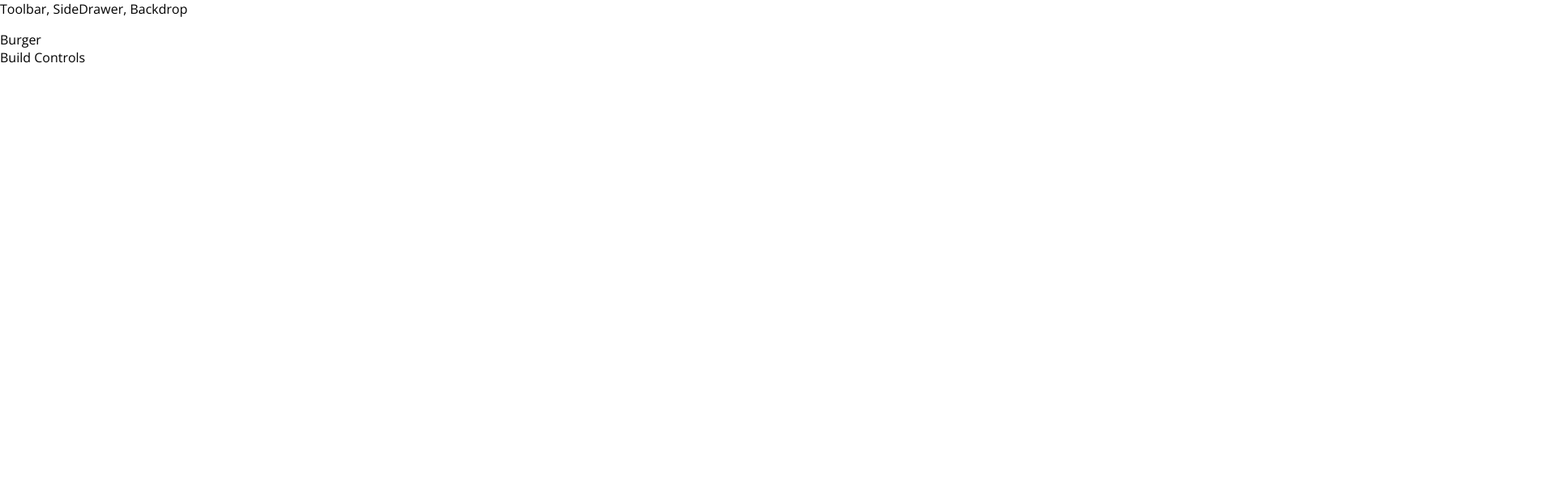
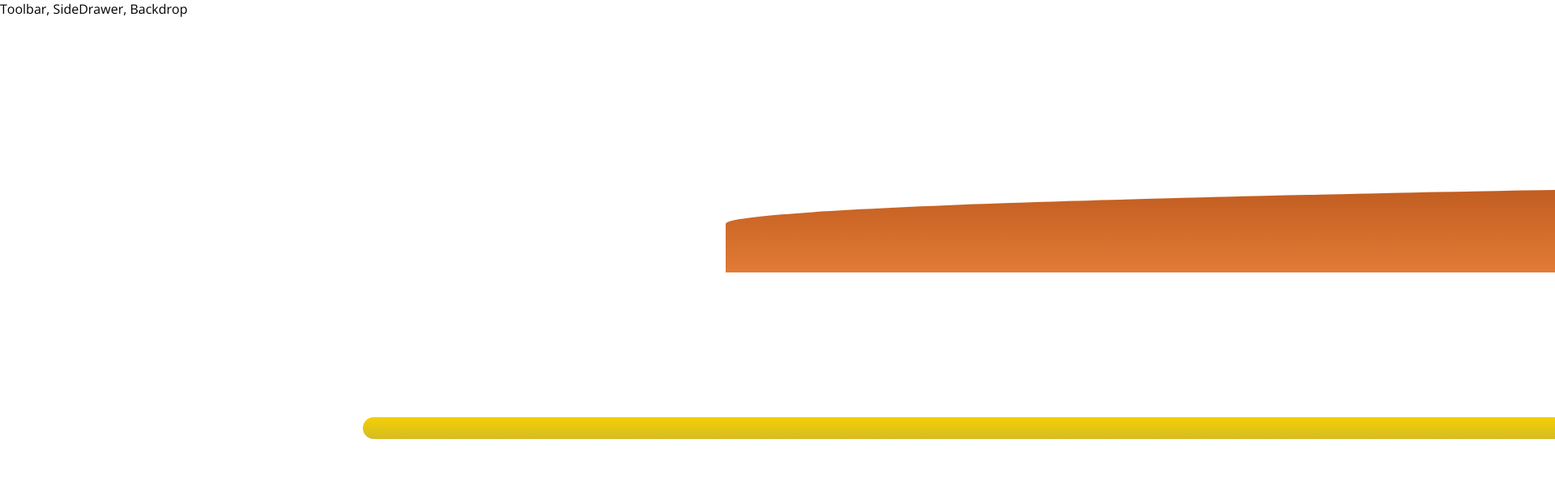
Before and after one commit to samfolo/burger-builder, a React (Create React App) app: page / in a window 1280 px wide. Shown: the top 616 px of the page at 81% size, 1920 px wide, since content can reach past the window. Built offline with nearby package versions, Linux system fonts and the light colour scheme.

Commit message:
hardcoded basic burger

```diff
--- a/src/components/Burger/Burger.js
+++ b/src/components/Burger/Burger.js
@@ -1 +1,16 @@
 import React from 'react';
+import BurgerIngredient from './BurgerIngredient/BurgerIngredient'
+import Classes from './Burger.module.css';
+
+const Burger = props => {
+   return (
+    <div className={Classes.Burger}>
+      <BurgerIngredient type="bread-top" />
+      <BurgerIngredient type="cheese" />
+      <BurgerIngredient type="meat" />
+      <BurgerIngredient type="bread-bottom" />
+    </div>
+   );
+};
+
+export default Burger;
--- a/src/components/Burger/Burger.module.css
+++ b/src/components/Burger/Burger.module.css
@@ -0,0 +1,30 @@
+.Burger {
+  width: 100%;
+  margin: auto;
+  height: 250px;
+  overflow: scroll;
+  text-align: center;
+  font-weight: bold;
+  font-size: 1.2em;
+}
+
+@media (min-width: 500px) and (min-height: 401px) {
+  .Burger {
+    width: 350px;
+    height: 300px;
+  }
+}
+
+@media (min-width: 500px) and (min-height: 401px) {
+  .Burger {
+    width: 450px;
+    height: 400px;
+  }
+}
+
+@media (min-width: 1000px) and (min-height: 700px) {
+  .Burger {
+    width: 700%;
+    height: 600px;
+  }
+}
--- a/src/components/Burger/BurgerIngredient/BurgerIngredient.js
+++ b/src/components/Burger/BurgerIngredient/BurgerIngredient.js
@@ -1,10 +1,13 @@
 import React from 'react';
-import Classes from './BurgerIngredient.module.css'
+import Classes from './BurgerIngredient.module.css';
+import PropTypes from 'prop-types';
 
-const BurgerIngredient = props => {
+class BurgerIngredient extends React.Component {
+
+  getIngredient = (type) => {
     let ingredient;
 
-  switch (props.type) {
+    switch (type) {
       case ('bread-bottom'):
         ingredient = <div className={Classes.BreadBottom}></div>;
         break;
@@ -33,6 +36,15 @@
     }
 
     return ingredient;
+  }
+
+  render() {
+    return this.getIngredient(this.props.type);
+  }
 };
 
+BurgerIngredient.propTypes = {
+  type: PropTypes.string.isRequired,
+}
+
 export default BurgerIngredient;
--- a/src/containers/BurgerBuilder/BurgerBuilder.js
+++ b/src/containers/BurgerBuilder/BurgerBuilder.js
@@ -1,11 +1,12 @@
 import React from 'react';
 import Aux from '../../hoc/Aux'
+import Burger from '../../components/Burger/Burger';
 
 class BurgerBuilder extends React.Component {
   render() {
     return (
       <Aux>
-        <div>Burger</div>
+        <Burger />
         <div>Build Controls</div>
       </Aux>
     );
```
Also changed, not shown: 1 other file (tests, documents, lock files or other folders). Lines whose indentation alone changed are shown as unchanged.
